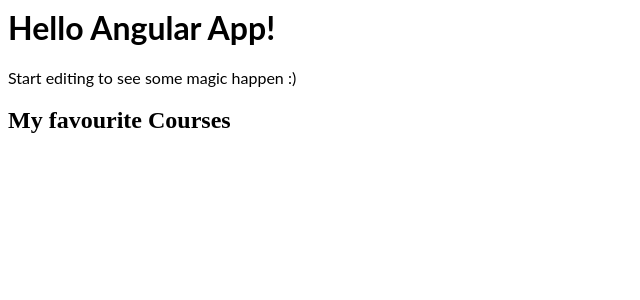
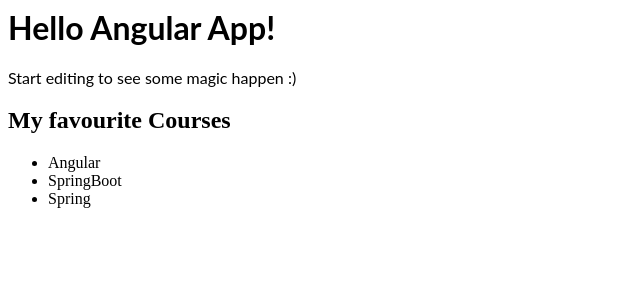
Before and after one commit to mbandyopadhyay10/angular-artdwn, an Angular app: page / in a window 1280 px wide. Shown: the top 300 px of the page, without its empty margins (0-640 px from the left). Built offline with nearby package versions, Linux system fonts and the light colour scheme.

Commit message:
1 file modified

```diff
--- a/src/app/courses.component.ts
+++ b/src/app/courses.component.ts
@@ -2,9 +2,15 @@
 
 @Component({
   selector: 'courses',
-  template: `<h2>{{title}}</h2>`,
+  template: `<h2>{{title}}</h2>
+              <ul>
+                <li *ngFor="let course of courses">
+                    {{course}}
+                </li>
+              </ul>`,
   styles: [`h1 { font-family: sans-serif; }`],
 })
 export class CoursesComponent {
   title = 'My favourite Courses';
+  courses = ['Angular','SpringBoot','Spring'];
 }
```
